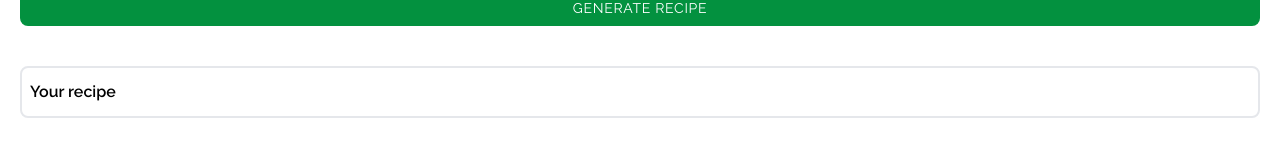
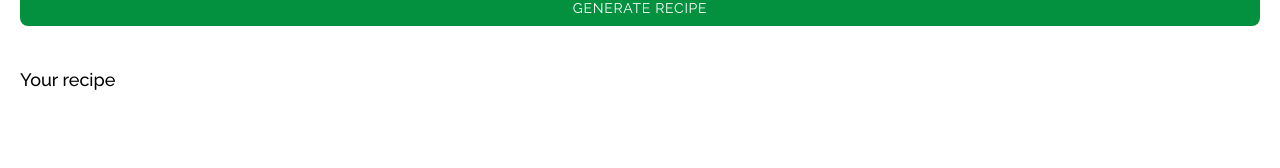
Before and after one commit to joacoguzmanz/cooking-ai, a Next.js app: page / in a window 1280 px wide. Shown: the part 317-485 px from the top of the page. Built offline with nearby package versions, Linux system fonts and the light colour scheme.

Commit message:
change response style

```diff
--- a/pages/index.tsx
+++ b/pages/index.tsx
@@ -36,11 +36,11 @@ export default function Home() {
           </div>
 
 
-          <div className='border-2 rounded-lg px-2 py-3 font-semibold'>
+          <div className='mb-3 text-lg font-medium'>
               <h2>Your recipe</h2>
           </div>
           {recipe && (
-              <div className='border-2 rounded-lg px-2 py-3'>
+              <div className='border-2 rounded-lg px-3 pt-4'>
                   <>
                       <ul>
                           {recipe ? recipe
```
